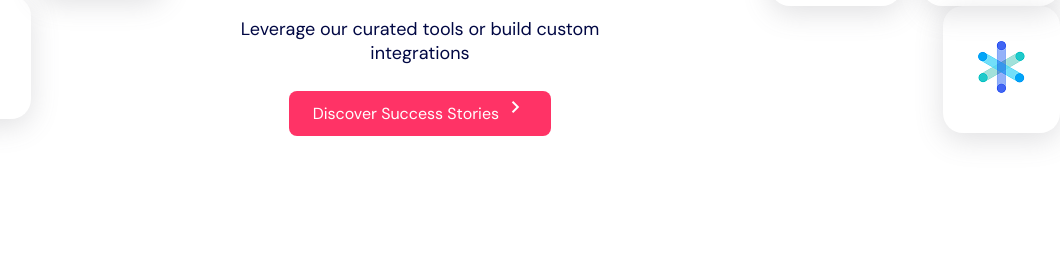
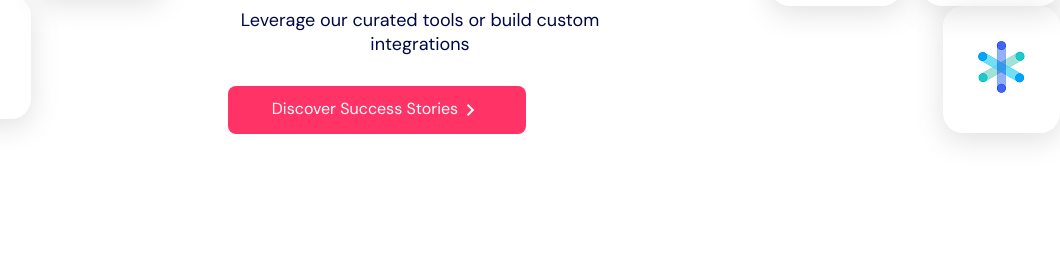
Before and after one commit to booshananamudara/assignment, a plain HTML site: page index.html in a window 1280 px wide. Shown: the part 522-800 px from the top of the page, 220-1280 px from the left. Drawn offline with Linux system fonts and the light colour scheme.

Commit message:
update styles.css

```diff
--- a/styles.css
+++ b/styles.css
@@ -83,12 +83,15 @@ body {
     border-radius: 20px;
   }
   .cta-button {
+    display: flex;
     padding: 12px 24px;
     background-color: #ff3366;
     color: white;
     border-radius: 8px;
     text-decoration: none;
     font-size: 16px;
+    justify-content: center;
+    width: 250px;
   }
   .cta-button:hover {
     background-color: #e62e5d;
```
